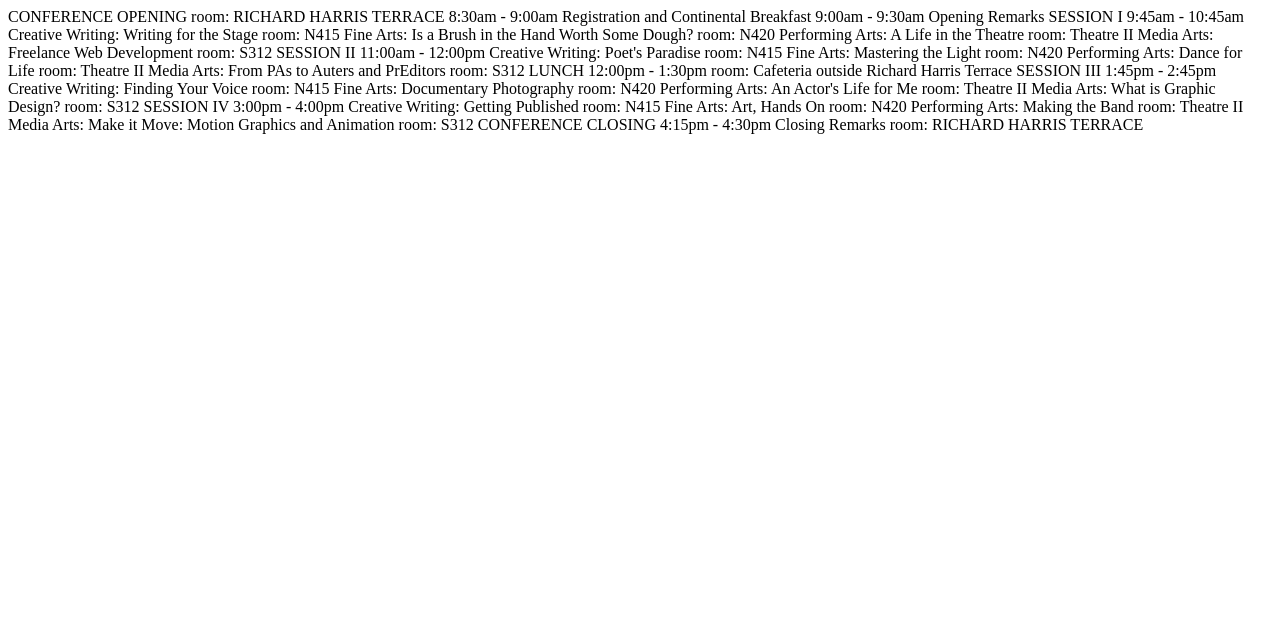
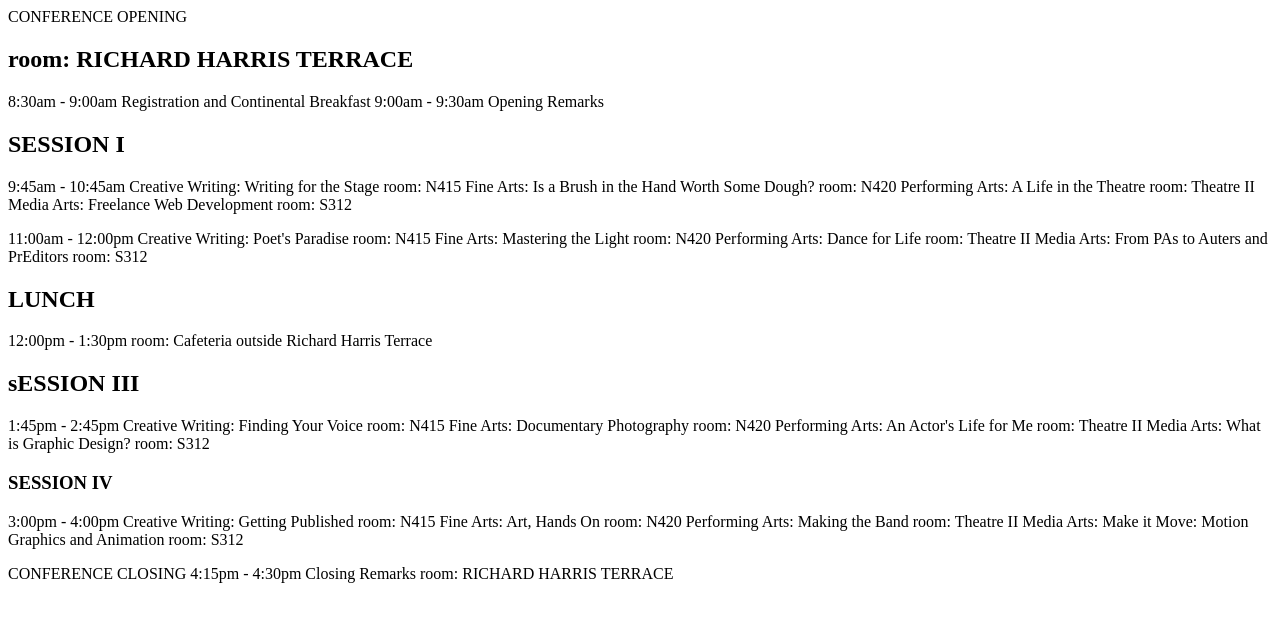
Before and after one commit to sarutobikaioh/mmp240, a plain HTML site: page schedule.html in a window 1280 px wide. Drawn offline with Linux system fonts and the light colour scheme.

Commit message:
Update schedule.html

```diff
--- a/schedule.html
+++ b/schedule.html
@@ -8,14 +8,16 @@
 <meta name="viewport" content="width=device-width, initial-scale=1">
 </head>
 <body>
-CONFERENCE OPENING
-     room: RICHARD HARRIS TERRACE
-     8:30am - 9:00am  Registration and Continental Breakfast
-     9:00am - 9:30am  Opening Remarks
 
-
-SESSION I
-9:45am - 10:45am
+<header>CONFERENCE OPENING</header>
+    <section class="section1">
+    <h1>room: RICHARD HARRIS TERRACE</h1>
+    <p> 8:30am - 9:00am  Registration and Continental Breakfast
+     9:00am - 9:30am  Opening Remarks</p>
+    </section>
+<section class="section2">
+<h2>SESSION I</h2>
+</p>9:45am - 10:45am
           Creative Writing: Writing for the Stage
           room: N415
 
@@ -27,10 +29,10 @@ SESSION I
 
           Media Arts: Freelance Web Development
           room: S312
-
-
-SESSION II
-11:00am - 12:00pm
+</p>
+</section>
+<section class="section3">
+<p>11:00am - 12:00pm
 
           Creative Writing: Poet's Paradise
           room: N415
@@ -42,15 +44,16 @@ SESSION II
           room: Theatre II
 
           Media Arts: From PAs to Auters and PrEditors
-          room: S312
+          room: S312</p>
+</section>
+<section class="section4">
+<h1>LUNCH </h1>
+<p>
+    12:00pm - 1:30pm
+     room: Cafeteria outside Richard Harris Terrace</p>
 
-
-LUNCH
-12:00pm - 1:30pm
-     room: Cafeteria outside Richard Harris Terrace
-
-SESSION III
-1:45pm - 2:45pm
+<h2>sESSION III</h2>
+<p>1:45pm - 2:45pm
 
           Creative Writing: Finding Your Voice
           room: N415
@@ -62,11 +65,11 @@ SESSION III
           room: Theatre II
 
           Media Arts: What is Graphic Design?
-          room: S312
+          room: S312</P>
 
-
-SESSION IV
-3:00pm - 4:00pm
+</section>
+<h3>SESSION IV</h3>
+<p>3:00pm - 4:00pm
 
           Creative Writing: Getting Published
           room: N415
@@ -78,13 +81,13 @@ SESSION IV
           room: Theatre II
 
           Media Arts: Make it Move: Motion Graphics and Animation
-          room: S312
+          room: S312</p>
 
 
-
-CONFERENCE CLOSING
+<section class="footer">
+<footer>CONFERENCE CLOSING
 4:15pm - 4:30pm Closing Remarks
-     room: RICHARD HARRIS TERRACE
-
+     room: RICHARD HARRIS TERRACE</footer>
+</section>
 </body>
 </html>
```
